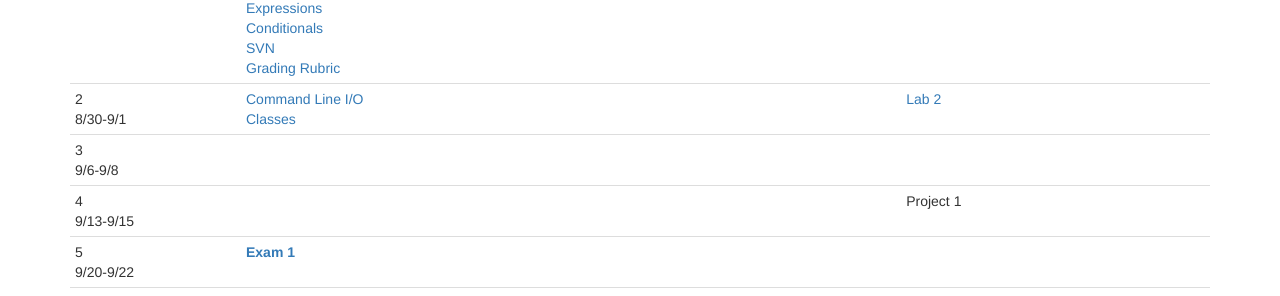
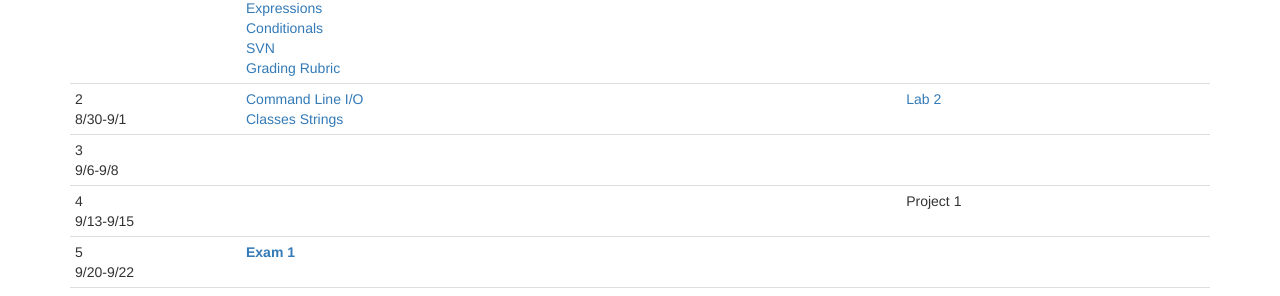
Before and after one commit to CS112-F16/cs112-f16.github.io, a Jekyll site: the page built from schedule.html, in a window 1280 px wide and 1127 px high. Shown: the part 239-535 px from the top of the window. Built offline with Jekyll 4.4.1, drawn with Linux system fonts in a browser that asks for light colours.

Commit message:
adding notes on strings

```diff
--- a/schedule.html
+++ b/schedule.html
@@ -34,6 +34,7 @@
       <td>
         <a href="https://github.com/CS112-F16/notes/blob/master/cmdio.md">Command Line I/O</a><br/>
         <a href="https://github.com/CS112-F16/notes/blob/master/classes.md">Classes</a>
+        <a href="https://github.com/CS112-F16/notes/blob/master/strings.md">Strings</a><br/>
       </td>
       <td></td>
       <td><a href="https://github.com/CS112-F16/labs/blob/master/lab2.md">Lab 2</a></td>
```
